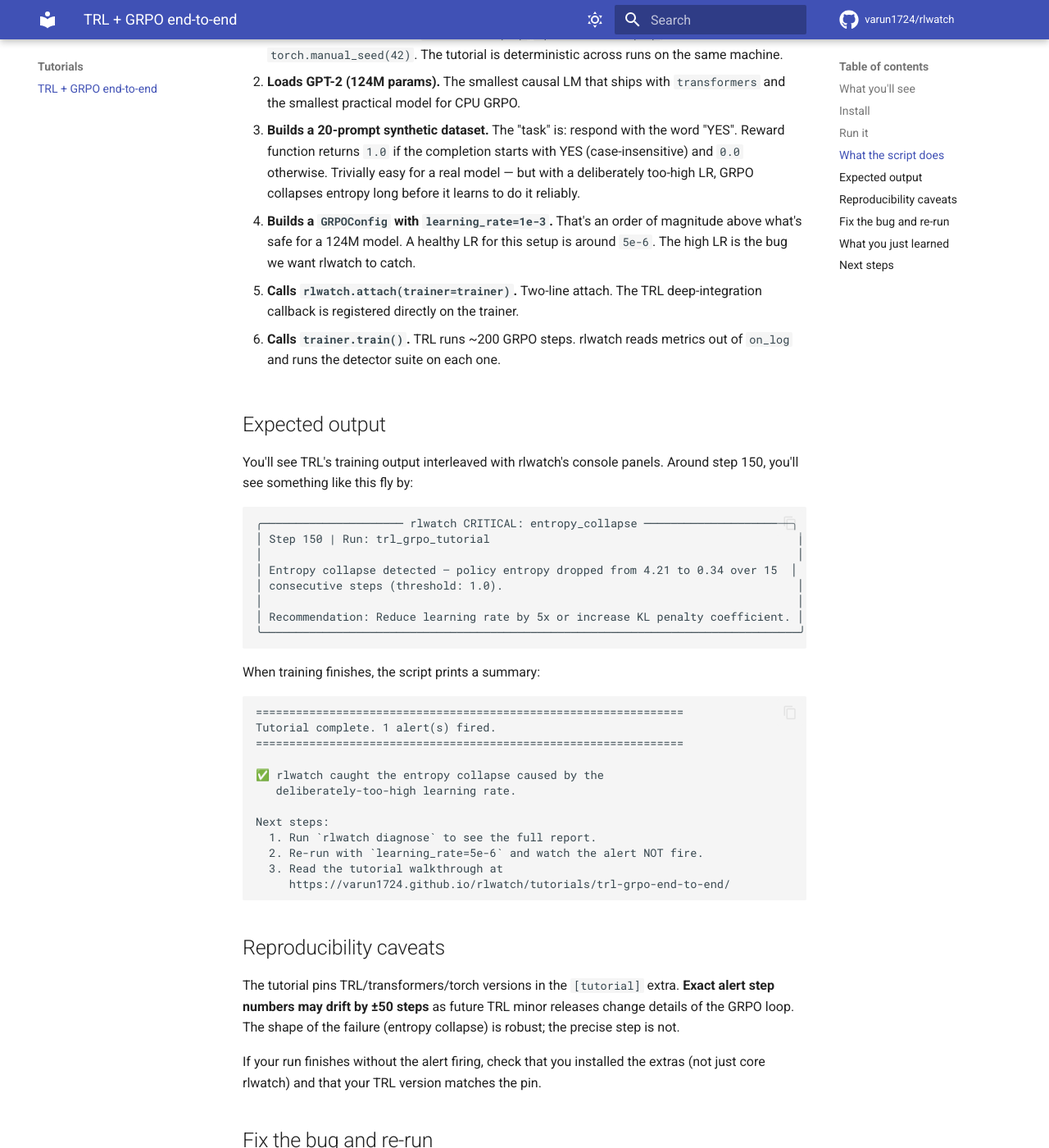
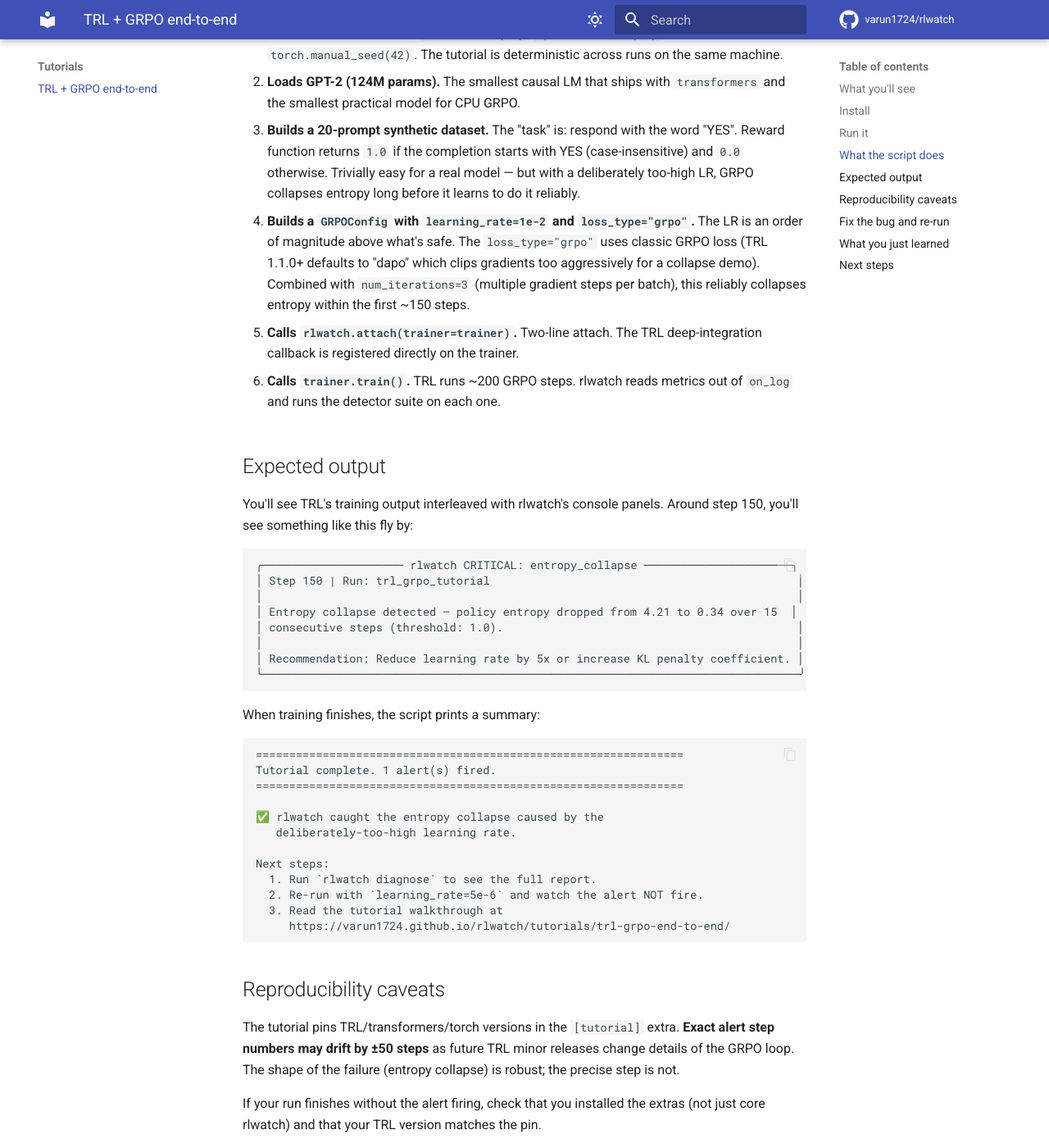
Before and after one commit to varun1724/rlwatch, an MkDocs documentation site: the page built from docs/tutorials/trl-grpo-end-to-end.md, in a window 1280 px wide and 1400 px high, scrolled down 1106 px. Shown: the whole window at 82% size. Built offline with MkDocs 1.6.1 and Material for MkDocs 9.7.7, drawn with Linux system fonts in a browser that asks for light colours; comment, search, counter and statistics services are not loaded; some of the changed text lies outside the part shown.

Commit message:
fix(tutorial): use loss_type=grpo + LR=1e-2 for TRL 1.1.0 collapse
Co-Authored-By: Claude Opus 4.6 (1M context) <noreply@anthropic.com>

````diff
--- a/docs/tutorials/trl-grpo-end-to-end.md
+++ b/docs/tutorials/trl-grpo-end-to-end.md
@@ -38,7 +38,7 @@ python examples/trl_grpo_tutorial.py
 
 3. **Builds a 20-prompt synthetic dataset.** The "task" is: respond with the word "YES". Reward function returns `1.0` if the completion starts with YES (case-insensitive) and `0.0` otherwise. Trivially easy for a real model — but with a deliberately too-high LR, GRPO collapses entropy long before it learns to do it reliably.
 
-4. **Builds a `GRPOConfig` with `learning_rate=1e-3`.** That's an order of magnitude above what's safe for a 124M model. A healthy LR for this setup is around `5e-6`. The high LR is the bug we want rlwatch to catch.
+4. **Builds a `GRPOConfig` with `learning_rate=1e-2` and `loss_type="grpo"`.** The LR is an order of magnitude above what's safe. The `loss_type="grpo"` uses classic GRPO loss (TRL 1.1.0+ defaults to "dapo" which clips gradients too aggressively for a collapse demo). Combined with `num_iterations=3` (multiple gradient steps per batch), this reliably collapses entropy within the first ~150 steps.
 
 5. **Calls `rlwatch.attach(trainer=trainer)`.** Two-line attach. The TRL deep-integration callback is registered directly on the trainer.
 
@@ -89,7 +89,7 @@ To prove the alert fires for the *right* reason and not because rlwatch is overe
 ```python
 args = GRPOConfig(
     output_dir="./_rlwatch_tutorial_output",
-    learning_rate=5e-6,                  # was 1e-3 — now safe
+    learning_rate=5e-6,                  # was 1e-2 — now safe
     # ... everything else the same ...
 )
 ```
````
Also changed, not shown: 2 other files.
